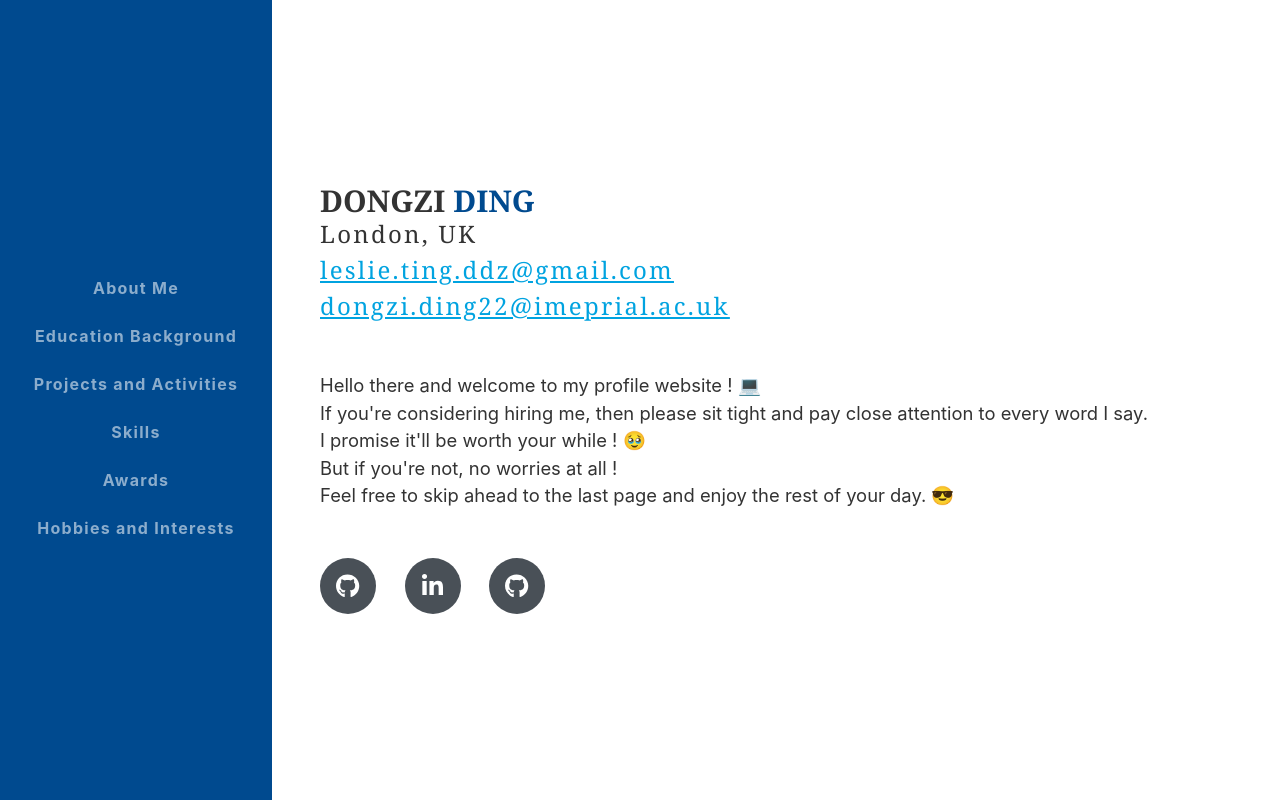
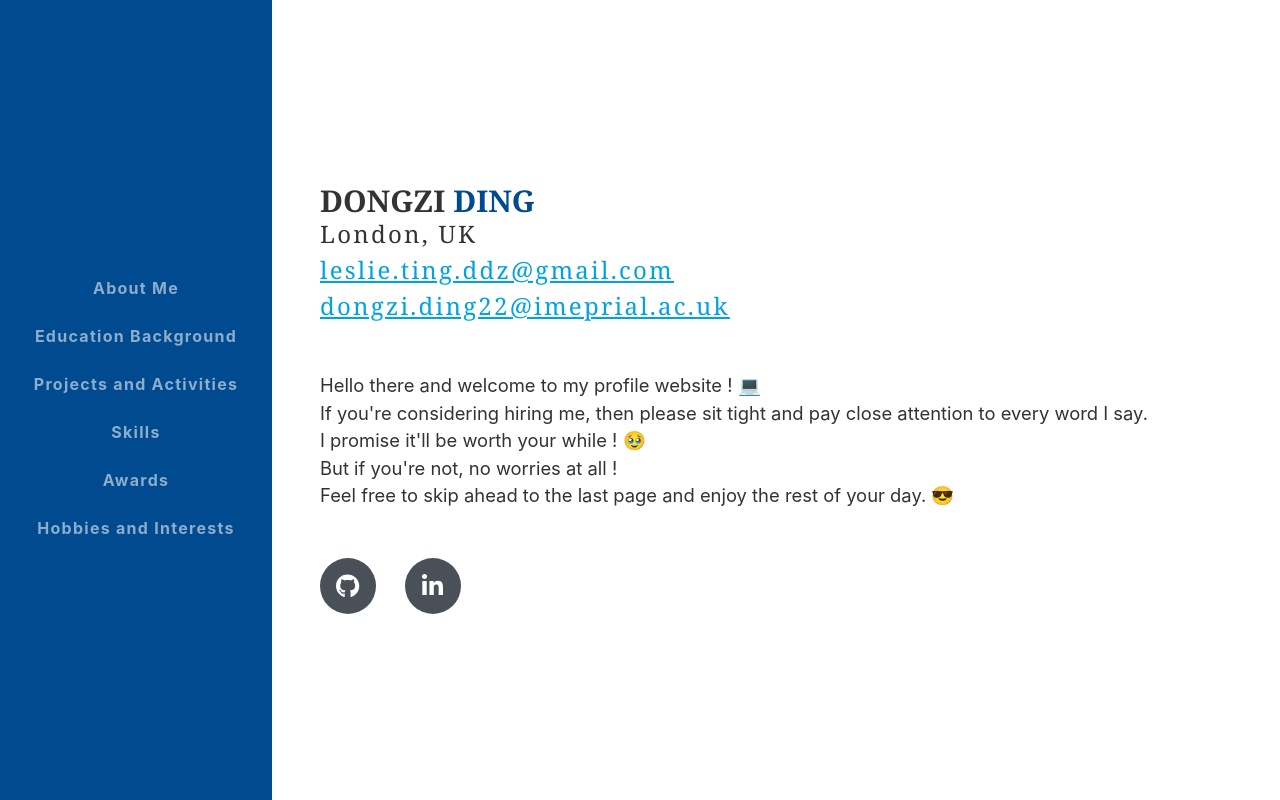
Before and after one commit to MrD-Lt/edsml-dd1522.github.io, a plain HTML site: page index.html in a window 1280 px wide. Shown: the top 800 px of the page. Drawn offline with nearby package versions, Linux system fonts and the light colour scheme; a web font is replaced by a local one.

Commit message:
bug fixed

```diff
--- a/index.html
+++ b/index.html
@@ -64,9 +64,6 @@
                     </a>
                     <a class="social-icon" href="https://www.linkedin.com/in/dongziding/">
                     <i class="fab fa-linkedin-in"></i>
-                    </a>
-                    <a class="social-icon" href="https://github.com/edsml-dd1522">
-                    <i class="fab fa-github"></i>
                     </a>
 <!--                    <a class="social-icon" href="#">-->
 <!--                    <i class="fab fa-twitter"></i>-->
```
